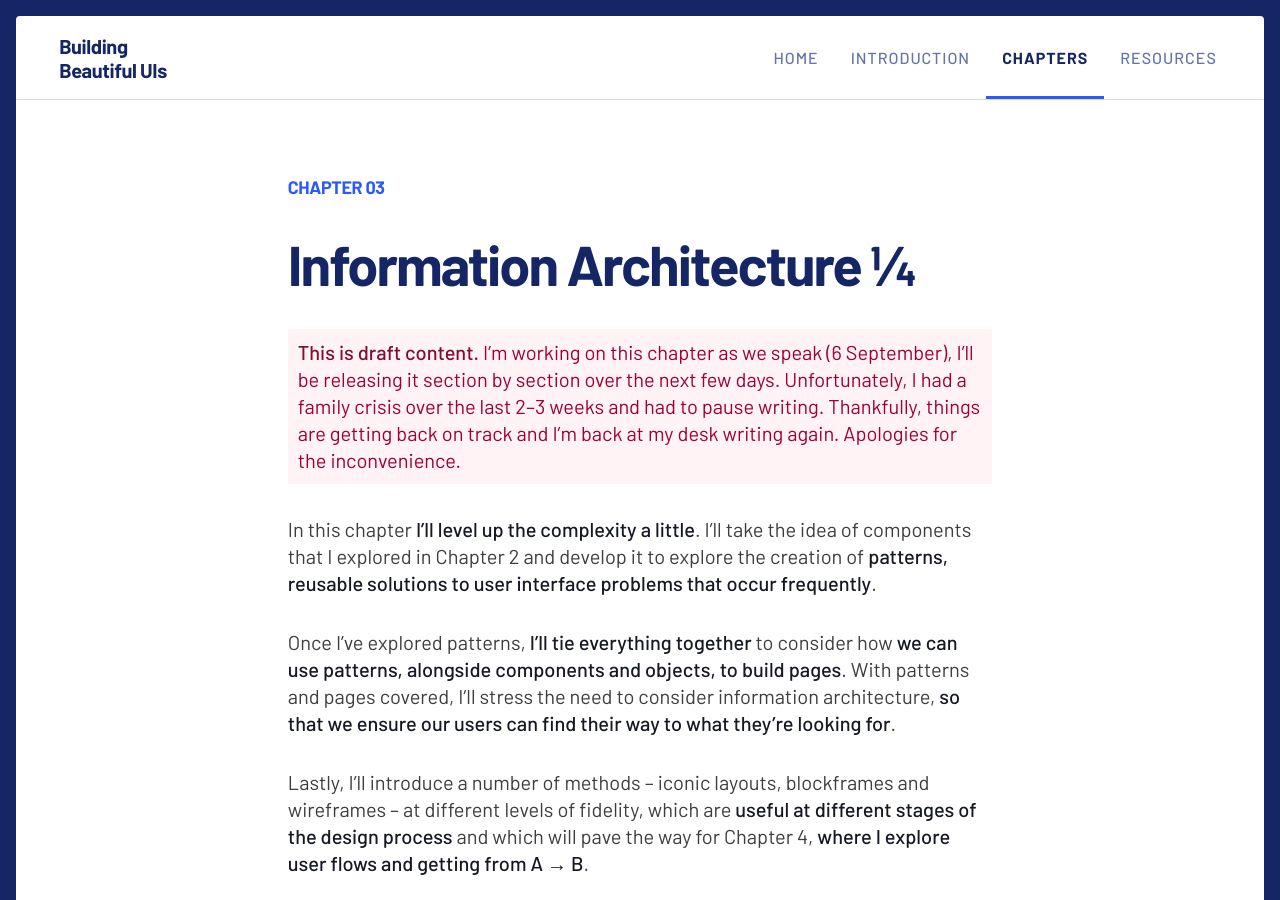
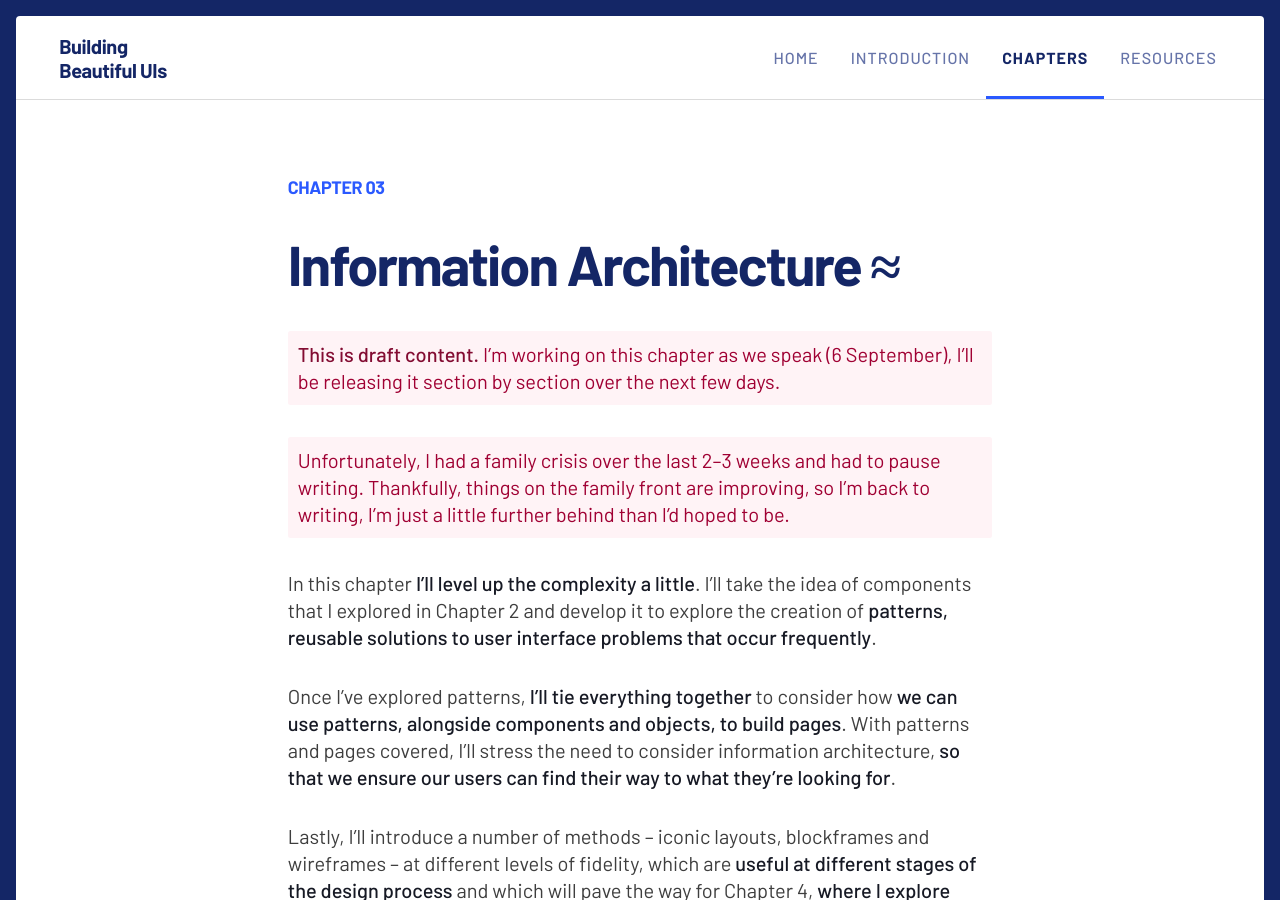
Before and after one commit to buildingbeautifuluis/buildingbeautifuluis.github.io, a Jekyll site: the page built from _preview/03-Information-Architecture.md, in a window 1280 px wide and 900 px high. Built offline with Jekyll 4.4.1, drawn with Linux system fonts in a browser that asks for light colours.

Commit message:
Almost equal to.

```diff
--- a/_preview/03-Information-Architecture.md
+++ b/_preview/03-Information-Architecture.md
@@ -1,8 +1,10 @@
 ---
 chapter-number: "03"
-title: "Information Architecture ¼"
+title: "Information Architecture ≈"
 layout: chapter
-opening-text: "<p class='text--warning'><strong>This is draft content.</strong> I’m working on this chapter as we speak (6 September), I’ll be releasing it section by section over the next few days. Unfortunately, I had a family crisis over the last 2–3 weeks and had to pause writing. Thankfully, things are getting back on track and I’m back at my desk writing again. Apologies for the inconvenience.</p>
+opening-text: "<p class='text--warning'><strong>This is draft content.</strong> I’m working on this chapter as we speak (6 September), I’ll be releasing it section by section over the next few days.</p>
+
+<p class='text--warning'>Unfortunately, I had a family crisis over the last 2–3 weeks and had to pause writing. Thankfully, things on the family front are improving, so I’m back to writing, I’m just a little further behind than I’d hoped to be.</p>
 
 <p>In this chapter <strong>I’ll level up the complexity a little</strong>. I’ll take the idea of components that I explored in Chapter 2 and develop it to explore the creation of <strong>patterns, reusable solutions to user interface problems that occur frequently</strong>.</p>
 
```
